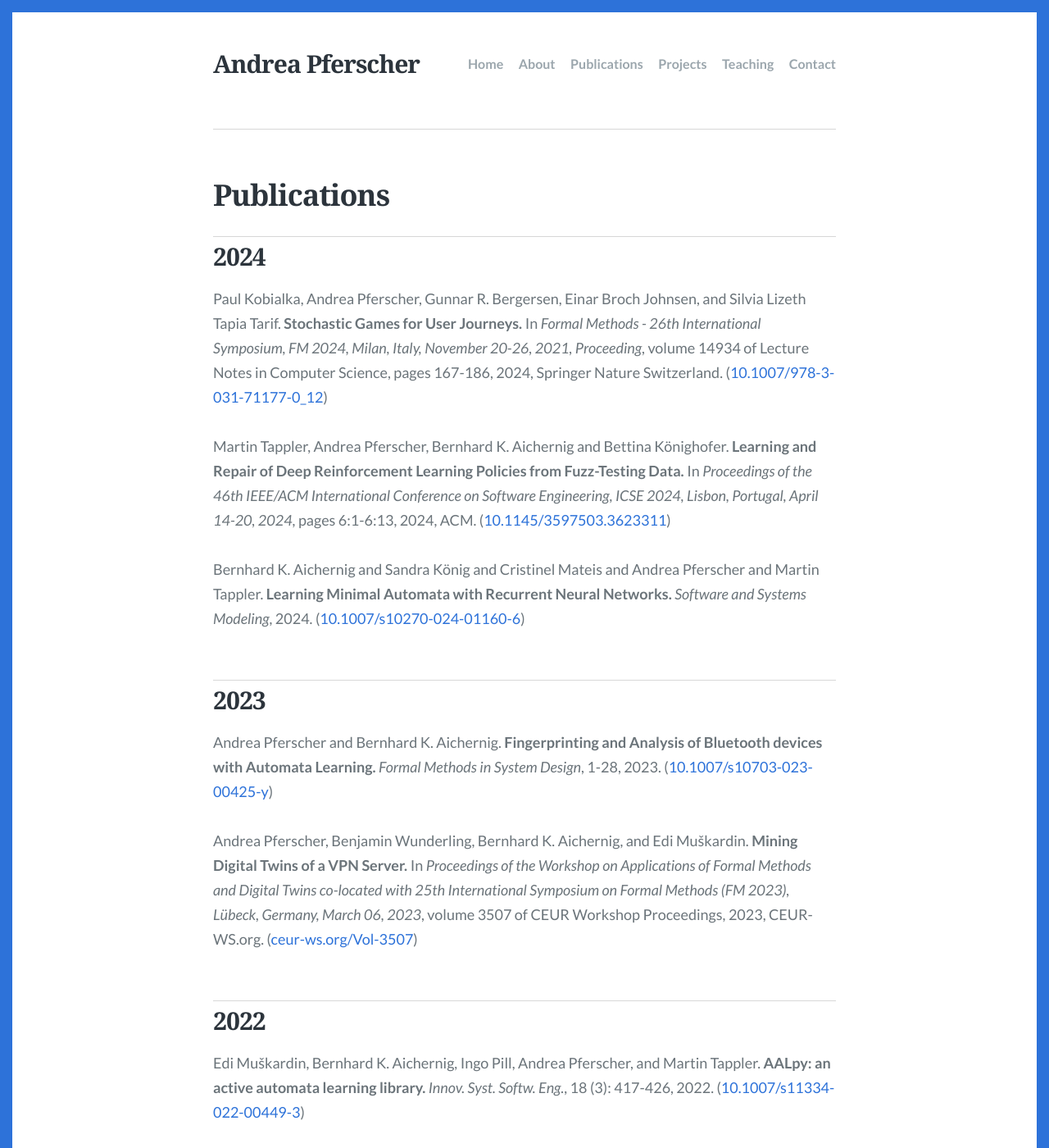
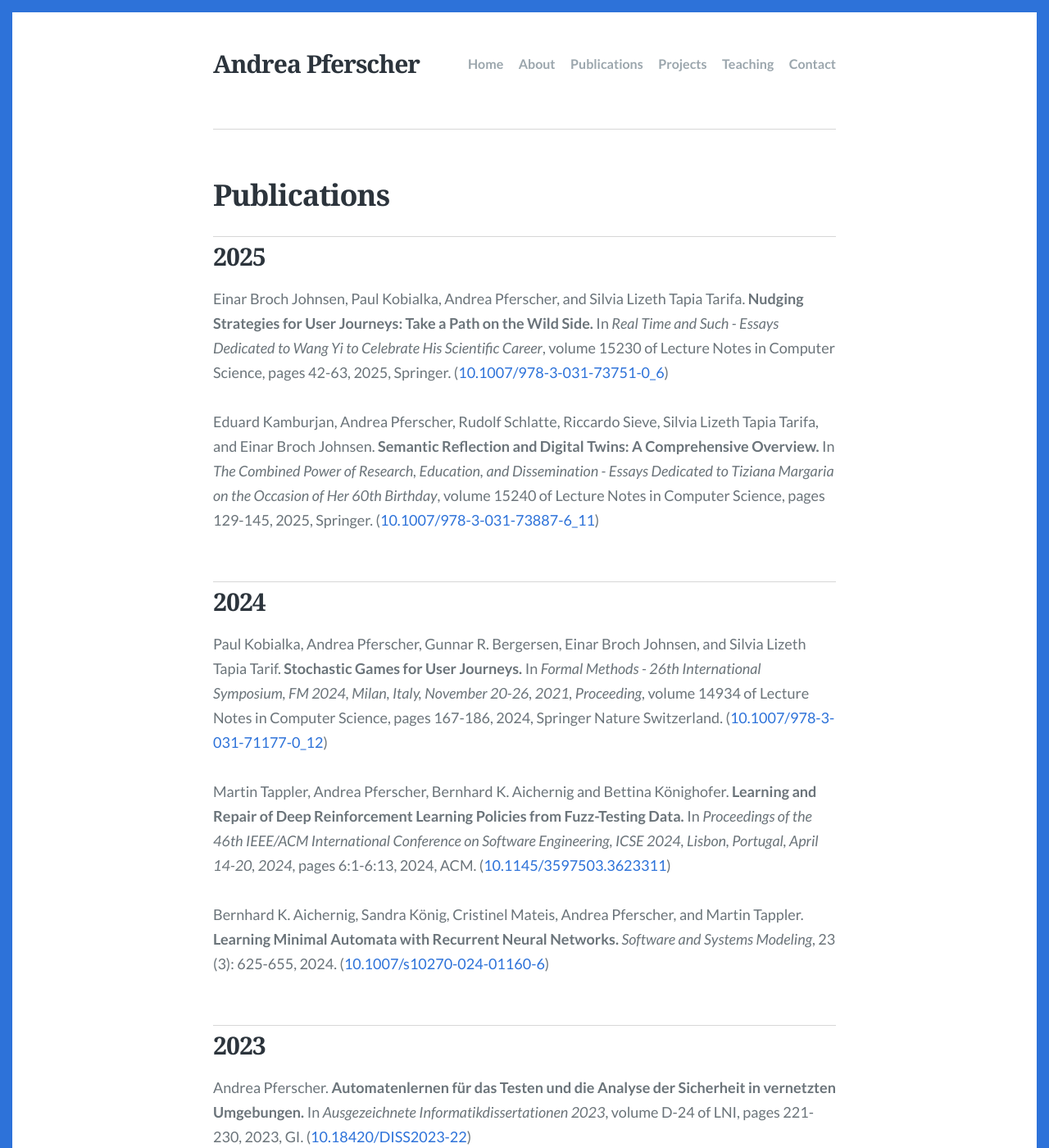
Before and after one commit to apferscher/apferscher.github.io, a Jekyll site: the page built from publications.md, in a window 1280 px wide and 1400 px high. Shown: the whole window at 82% size. Built offline with Jekyll 4.4.1, drawn with Linux system fonts in a browser that asks for light colours; some web fonts are replaced; some of the changed text lies outside the part shown.

Commit message:
add new publications

```diff
--- a/_data/publications.json
+++ b/_data/publications.json
@@ -1,5 +1,36 @@
 {
     "publications": [
+        {
+            "year": "2025",
+            "publications": [
+                {
+                    "authors": "Einar Broch Johnsen, Paul Kobialka, Andrea Pferscher, and Silvia Lizeth Tapia Tarifa",
+                    "title": "Nudging Strategies for User Journeys: Take a Path on the Wild Side",
+                    "booktitle": "Real Time and Such - Essays Dedicated to Wang Yi to Celebrate His Scientific Career",
+                    "is_journal": false,
+                    "pages": "42-63",
+                    "publisher": "Springer",
+                    "year": "2025",
+                    "volume": "15230",
+                    "series": "Lecture Notes in Computer Science",
+                    "url": "https://doi.org/10.1007/978-3-031-73751-0_6",
+                    "doi": "10.1007/978-3-031-73751-0_6"
+                },
+                {
+                    "authors": "Eduard Kamburjan, Andrea Pferscher, Rudolf Schlatte, Riccardo Sieve, Silvia Lizeth Tapia Tarifa, and Einar Broch Johnsen",
+                    "title": "Semantic Reflection and Digital Twins: A Comprehensive Overview",
+                    "booktitle": "The Combined Power of Research, Education, and Dissemination - Essays Dedicated to Tiziana Margaria on the Occasion of Her 60th Birthday",
+                    "is_journal": false,
+                    "pages": "129-145",
+                    "publisher": "Springer",
+                    "year": "2025",
+                    "volume": "15240",
+                    "series": "Lecture Notes in Computer Science",
+                    "url": "https://doi.org/10.1007/978-3-031-73887-6_11",
+                    "doi": "10.1007/978-3-031-73887-6_11"
+                }
+            ]
+        },
         {
             "year": "2024",
             "publications": [
@@ -29,14 +60,14 @@
                     "doi": "10.1145/3597503.3623311"
                 },
                 {
-                    "authors": "Bernhard K. Aichernig and Sandra König and Cristinel Mateis and Andrea Pferscher and Martin Tappler",
+                    "authors": "Bernhard K. Aichernig, Sandra König, Cristinel Mateis, Andrea Pferscher, and Martin Tappler",
                     "title": "Learning Minimal Automata with Recurrent Neural Networks",
                     "is_journal": true,
                     "journal": "Software and Systems Modeling",
                     "booktitle": "",
-                    "volume": "",
-                    "number": "",
-                    "pages": "",
+                    "volume": "23",
+                    "number": "3",
+                    "pages": "625-655",
                     "series": "1619-1374",
                     "year": "2024",
                     "url": "https://doi.org/10.1007/s10270-024-01160-6",
@@ -49,19 +80,18 @@
             "year": "2023",
             "publications": [
                 {
-                    "authors": "Andrea Pferscher and Bernhard K. Aichernig",
-                    "title": "Fingerprinting and Analysis of Bluetooth devices with Automata Learning",
-                    "is_journal": true,
-                    "journal": "Formal Methods in System Design",
-                    "booktitle": "",
-                    "volume": "",
-                    "number": "",
-                    "pages": "1-28",
-                    "series": "",
+                    "authors": "Andrea Pferscher",
+                    "title": "Automatenlernen für das Testen und die Analyse der Sicherheit in vernetzten Umgebungen",
+                    "is_journal": false,
+                    "journal": "",
+                    "booktitle": "Ausgezeichnete Informatikdissertationen 2023",
+                    "volume": "D-24",
+                    "pages": "221-230",
+                    "series": "LNI",
                     "year": "2023",
-                    "url": "https://doi.org/10.1007/s10703-023-00425-y",
-                    "doi": "10.1007/s10703-023-00425-y",
-                    "publisher": "Springer Nature"
+                    "url": "https://doi.org/10.18420/Diss2023-22",
+                    "doi": "10.18420/DISS2023-22",
+                    "publisher": "GI"
                 },
                 {
                     "authors": "Andrea Pferscher, Benjamin Wunderling, Bernhard K. Aichernig, and Edi Muškardin",
@@ -82,6 +112,21 @@
         {
             "year": "2022",
             "publications": [
+                {
+                    "authors": "Andrea Pferscher and Bernhard K. Aichernig",
+                    "title": "Fingerprinting and Analysis of Bluetooth devices with Automata Learning",
+                    "is_journal": true,
+                    "journal": "Formal Methods in System Design",
+                    "booktitle": "",
+                    "volume": "61",
+                    "number": "1",
+                    "pages": "36-62",
+                    "series": "",
+                    "year": "2022",
+                    "url": "https://doi.org/10.1007/s10703-023-00425-y",
+                    "doi": "10.1007/s10703-023-00425-y",
+                    "publisher": "Springer Nature"
+                },
                 {
                     "authors": "Edi Muškardin, Bernhard K. Aichernig, Ingo Pill, Andrea Pferscher, and Martin Tappler",
                     "title": "AALpy: an active automata learning library",
```
